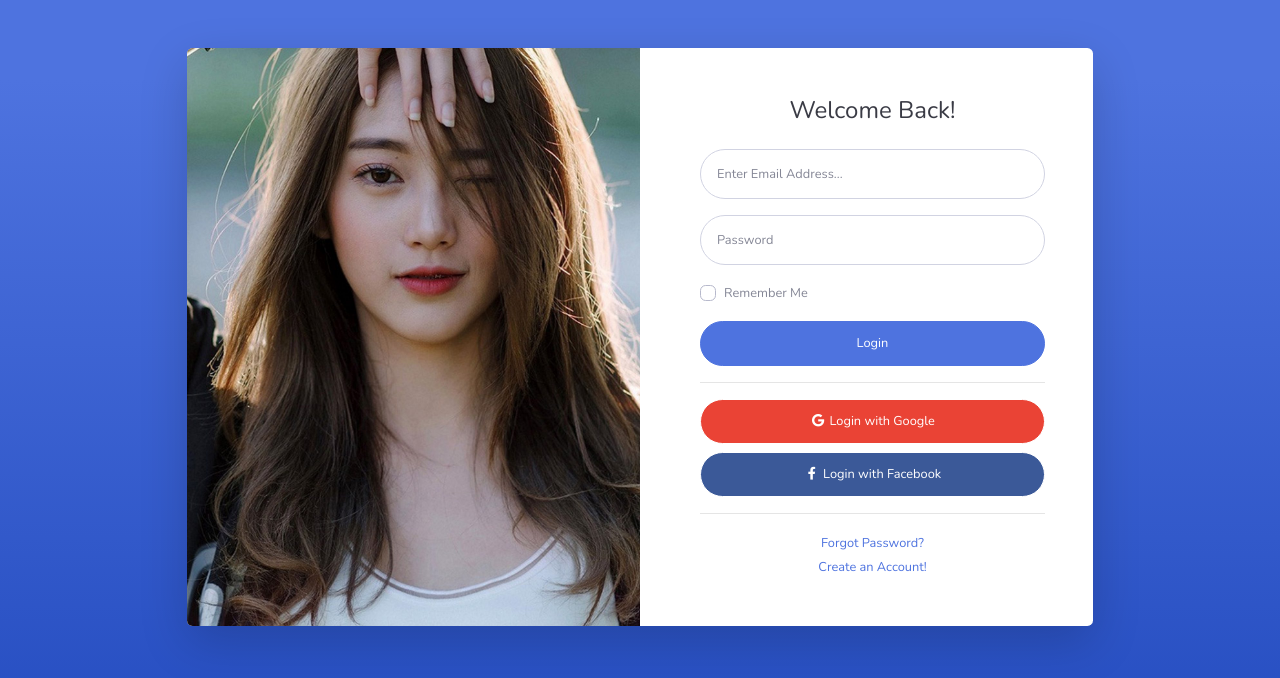
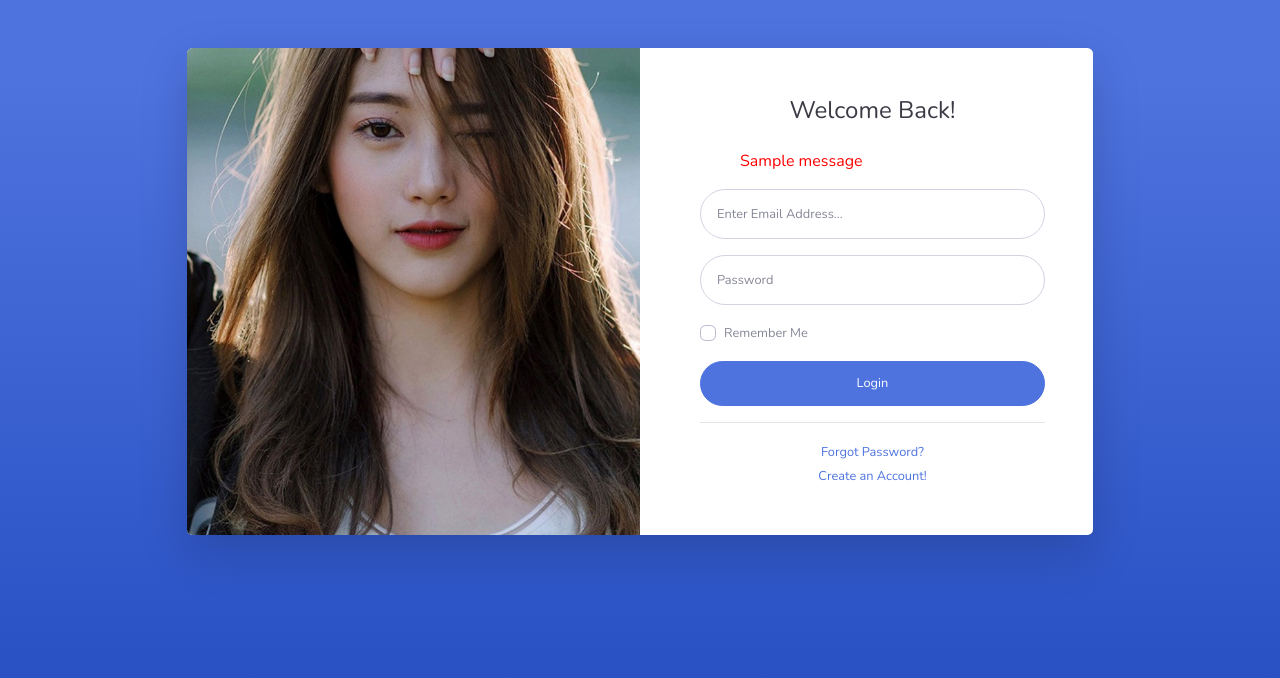
Before and after one commit to quangleviet/VPP, a Django app: template stationery/templates/layouts/login.html in a window 1280 px wide. Shown: the top 678 px of the page. Run offline with Django 3.2, Linux system fonts and the light colour scheme; the template is opened without the code that fills it, so the values that code supplies are empty; tables that the repository leaves empty hold one stand-in row (values such as "Sample post"); one stand-in notice (Sample message) is shown; some libraries are stand-ins or nearby versions.

Commit message:
Login_Logout

```diff
--- a/stationery/models.py
+++ b/stationery/models.py
@@ -49,10 +49,10 @@ class MyUser(AbstractBaseUser):
 
     objects = MyUserManager()
 
-    room_id = models.ForeignKey('Room', on_delete=models.PROTECT)
+    room_id = models.ForeignKey('Room', on_delete=models.PROTECT, null=True)
 
     ROLES = [(0, 'Admin'),(1, 'Manager'),(2, 'Staff')]
-    role = models.SmallIntegerField(choices=ROLES)
+    role = models.SmallIntegerField(choices=ROLES, null=True)
 
     USERNAME_FIELD = 'email'
     REQUIRED_FIELDS = []
--- a/stationery/templates/dashboard/index.html
+++ b/stationery/templates/dashboard/index.html
@@ -713,7 +713,7 @@
                 <div class="modal-body">Select "Logout" below if you are ready to end your current session.</div>
                 <div class="modal-footer">
                     <button class="btn btn-secondary" type="button" data-dismiss="modal">Cancel</button>
-                    <a class="btn btn-primary" href="login.html">Logout</a>
+                    <a class="btn btn-primary" href="{% url 'logout' %}">Logout</a>
                 </div>
             </div>
         </div>
--- /dev/null
+++ b/stationery/templates/layouts/_messages.html
@@ -0,0 +1,7 @@
+{% if messages %}
+    <ul>
+        {% for message in messages %}
+            <p style="color: red;">{{ message }} </p>
+        {% endfor %}
+    </ul>
+{% endif %}
--- a/stationery/templates/layouts/login.html
+++ b/stationery/templates/layouts/login.html
@@ -18,14 +18,18 @@
                                 <div class="text-center">
                                     <h1 class="h4 text-gray-900 mb-4">Welcome Back!</h1>
                                 </div>
-                                <form class="user">
+                                <div>
+                                    {% include "layouts/_messages.html" %}
+                                </div>
+                                <form class="user" method="POST" action="{% url 'login'%}">
+                                    {% csrf_token %}
                                     <div class="form-group">
-                                        <input type="email" class="form-control form-control-user"
+                                        <input type="email" name="email" class="form-control form-control-user"
                                             id="exampleInputEmail" aria-describedby="emailHelp"
                                             placeholder="Enter Email Address...">
                                     </div>
                                     <div class="form-group">
-                                        <input type="password" class="form-control form-control-user"
+                                        <input type="password" name="password" class="form-control form-control-user"
                                             id="exampleInputPassword" placeholder="Password">
                                     </div>
                                     <div class="form-group">
@@ -35,16 +39,9 @@
                                                 Me</label>
                                         </div>
                                     </div>
-                                    <a href="index.html" class="btn btn-primary btn-user btn-block">
+                                    <button class="btn btn-primary btn-user btn-block">
                                         Login
-                                    </a>
-                                    <hr>
-                                    <a href="index.html" class="btn btn-google btn-user btn-block">
-                                        <i class="fab fa-google fa-fw"></i> Login with Google
-                                    </a>
-                                    <a href="index.html" class="btn btn-facebook btn-user btn-block">
-                                        <i class="fab fa-facebook-f fa-fw"></i> Login with Facebook
-                                    </a>
+                                    </button>
                                 </form>
                                 <hr>
                                 <div class="text-center">
--- a/stationery/urls.py
+++ b/stationery/urls.py
@@ -2,6 +2,7 @@ from django.urls import path
 from stationery import views
 
 urlpatterns = [
-    path("login/", views.login, name="login"),
-    path("dashboard/", views.dashboard, name="dashboard")
+    path("", views.user_login, name="login"),
+    path("dashboard/", views.dashboard, name="dashboard"),
+    path("logout/", views.user_logout, name="logout")
 ]
```
Also changed, not shown: stationery/views.py (+25 -3 lines), stationery/migrations/0002_alter_myuser_role.py (added), stationery/migrations/0003_alter_myuser_room_id.py (added).
